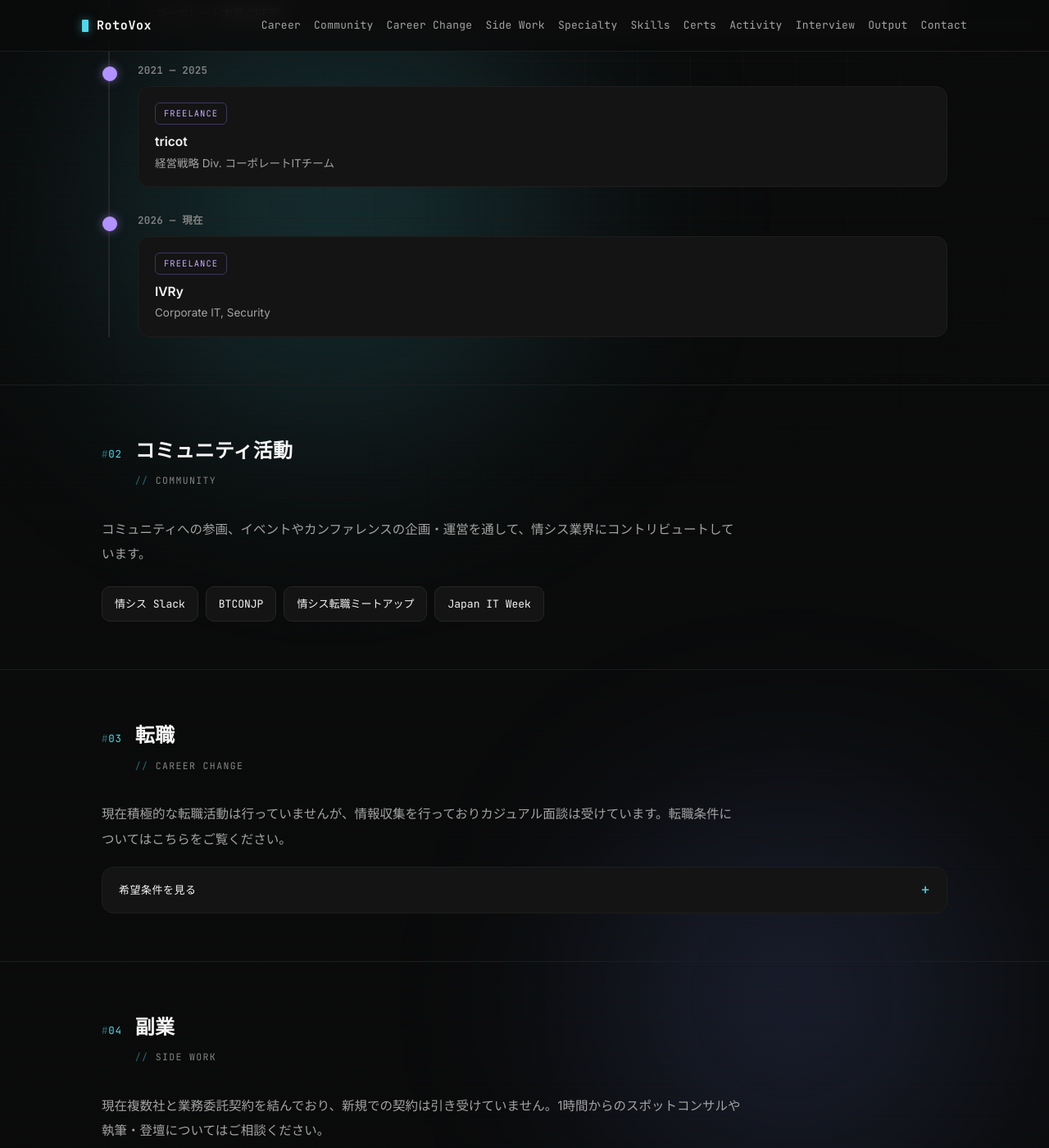
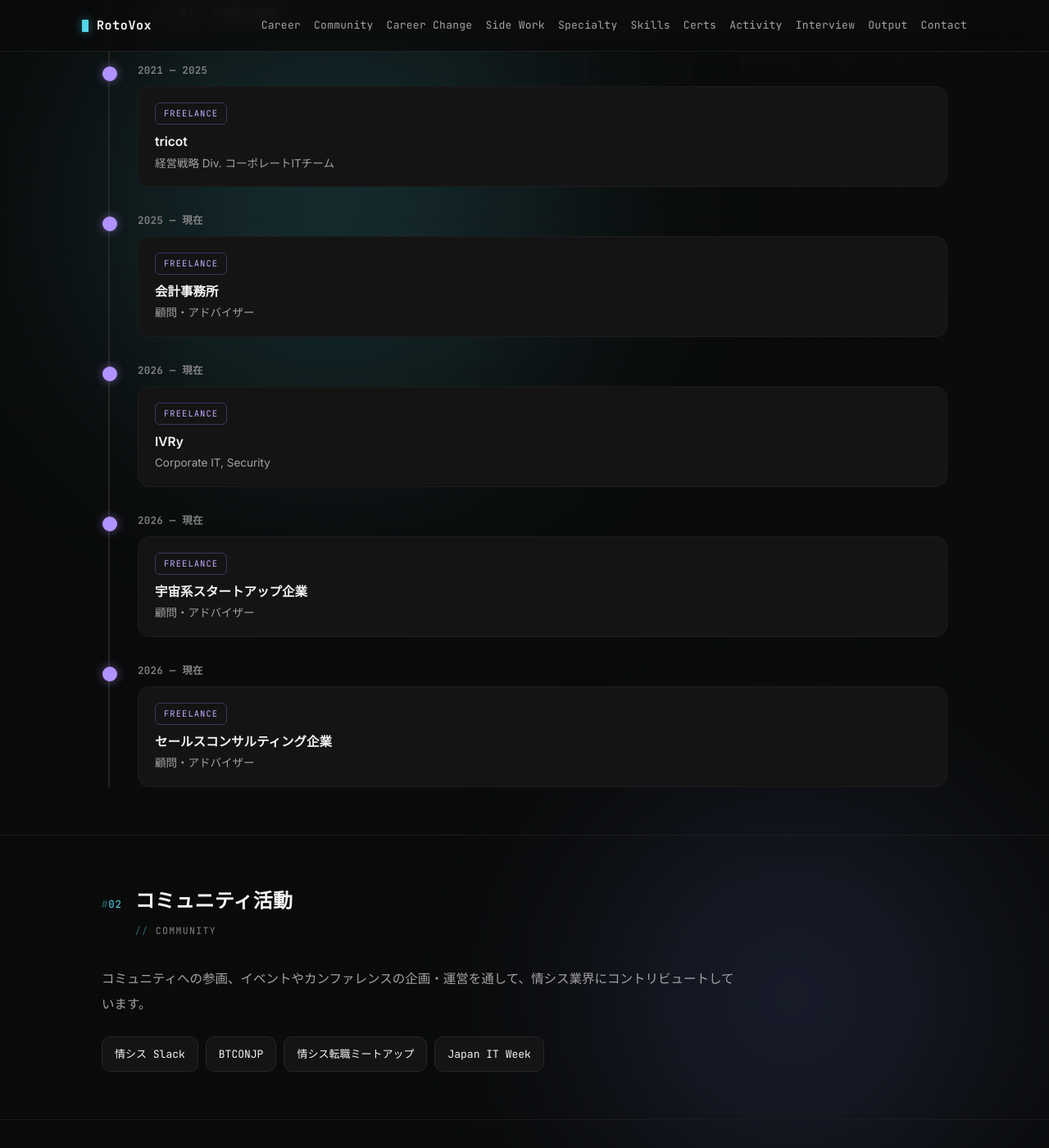
Before and after one commit to rotomx/rotomx.github.io, a Jekyll site: the page index.html, which Jekyll copies as it is, in a window 1280 px wide and 1400 px high, scrolled down 2047 px. Shown: the whole window at 82% size. Built offline with Jekyll 4.4.1, drawn with Linux system fonts in a browser that asks for light colours; some of the changed text lies outside the part shown.

Commit message:
Add files via upload

```diff
--- a/index.html
+++ b/index.html
@@ -186,11 +186,38 @@
         </div>
 
         <div class="tl-item dot-side tl-now">
+          <div class="tl-year">2025 — 現在</div>
+          <div class="tl-card">
+            <span class="tl-tag t-side">Freelance</span>
+            <div class="tl-title">会計事務所</div>
+            <div class="tl-org">顧問・アドバイザー</div>
+          </div>
+        </div>
+
+        <div class="tl-item dot-side tl-now">
           <div class="tl-year">2026 — 現在</div>
           <div class="tl-card">
             <span class="tl-tag t-side">Freelance</span>
             <div class="tl-title">IVRy</div>
             <div class="tl-org">Corporate IT, Security</div>
+          </div>
+        </div>
+
+        <div class="tl-item dot-side tl-now">
+          <div class="tl-year">2026 — 現在</div>
+          <div class="tl-card">
+            <span class="tl-tag t-side">Freelance</span>
+            <div class="tl-title">宇宙系スタートアップ企業</div>
+            <div class="tl-org">顧問・アドバイザー</div>
+          </div>
+        </div>
+
+        <div class="tl-item dot-side tl-now">
+          <div class="tl-year">2026 — 現在</div>
+          <div class="tl-card">
+            <span class="tl-tag t-side">Freelance</span>
+            <div class="tl-title">セールスコンサルティング企業</div>
+            <div class="tl-org">顧問・アドバイザー</div>
           </div>
         </div>
 
@@ -480,6 +507,7 @@
       <a href="https://btcon.jp/2023/" target="_blank" rel="noopener"><span class="ll-title">本社オフィスを移転し、オフィスファシリティ・コーポレート IT を刷新した話 — Business Technology Conference Japan 2023</span><span class="ll-arrow">↗</span></a>
       <a href="https://eventregist.com/e/jmug0013" target="_blank" rel="noopener"><span class="ll-title">JMUG Meetup #13 — Connect with Jamf Connect</span><span class="ll-arrow">↗</span></a>
       <a href="https://lwug.connpass.com/event/192118/" target="_blank" rel="noopener"><span class="ll-title">【LWUG】個人向け連絡ツールを仕事で!？考えるべき「管理」と「セキュリティ」とは?</span><span class="ll-arrow">↗</span></a>
+      <a href="https://megu-meet02.connpass.com/event/400045/" target="_blank" rel="noopener"><span class="ll-title">MEGU-Meet〜目黒で"Meat"しながら"Meet"しよう〜#5 夏の特別回！本当にあった怖いセキュリティの話</span><span class="ll-arrow">↗</span></a>
     </div>
   </div>
 </section>
@@ -509,6 +537,7 @@
       <a href="https://blog.zunda.co.jp/blog/ikyu-casestudy" target="_blank" rel="noopener"><span class="ll-title">【インタビュー】Keeper導入のきっかけは「SSO対応＆使い勝手の良さ」一休の目指すユーザーファーストなセキュリティ — IT Admin Blog by ZUNDA</span><span class="ll-arrow">↗</span></a>
       <a href="https://www.jamf.com/ja/resources/case-studies/ikyu/" target="_blank" rel="noopener"><span class="ll-title">株式会社一休 — Jamf Pro と Jamf Connect で叶える "従業員ファースト" の Mac 管理 — Jamf</span><span class="ll-arrow">↗</span></a>
       <a href="https://www.jamf.com/ja/resources/videos/jamf-ikyu/" target="_blank" rel="noopener"><span class="ll-title">【Jamf 導入インタビュー】株式会社一休 管理本部 社内情報システム部 大多和亮</span><span class="ll-arrow">↗</span></a>
+      <a href="https://yesod.co/casestudy/ikyu" target="_blank" rel="noopener"><span class="ll-title">散在していた組織・人事情報を YESOD に統合し、メンテナンス負荷を軽減。アカウントライフサイクル管理の自動化を実現 — 株式会社イエソド</span><span class="ll-arrow">↗</span></a>
     </div>
   </div>
 </section>
```
